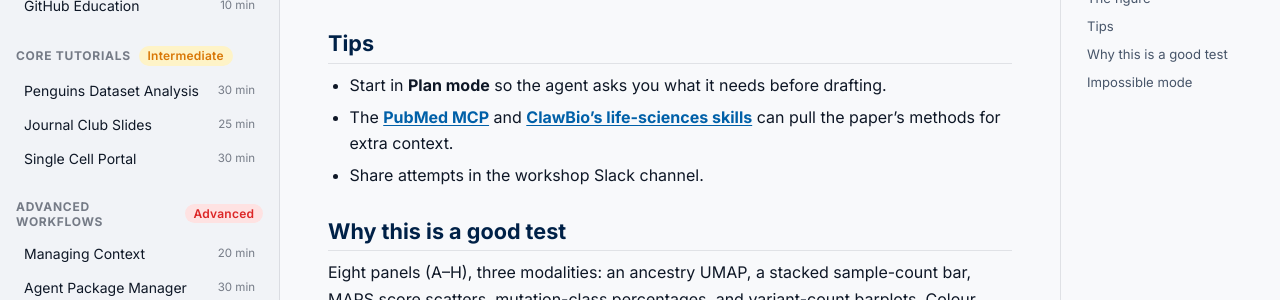
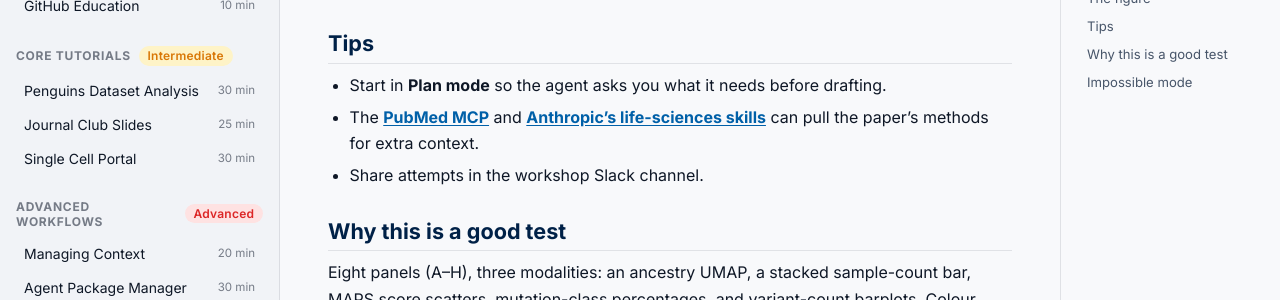
Before and after one commit to neurogenomics/agentic-life-sciences-tutorial, a Jekyll site: the page built from tutorials/08-figure-legend-challenge.md, in a window 1280 px wide and 900 px high, scrolled down 898 px. Shown: the part 153-453 px from the top of the window. Built offline with Jekyll 4.4.1, drawn with Linux system fonts in a browser that asks for light colours.

Commit message:
Rename ClawBio to Anthropic for life-sciences skills link

```diff
--- a/tutorials/08-figure-legend-challenge.md
+++ b/tutorials/08-figure-legend-challenge.md
@@ -27,7 +27,7 @@ Can your agent write a figure legend as well as the authors did?
 ## Tips
 
 - Start in **Plan mode** so the agent asks you what it needs before drafting.
-- The [**PubMed MCP**](https://claude.ai/mcp) and [**ClawBio's life-sciences skills**](https://www.anthropic.com/solutions/life-sciences) can pull the paper's methods for extra context.
+- The [**PubMed MCP**](https://claude.ai/mcp) and [**Anthropic's life-sciences skills**](https://www.anthropic.com/solutions/life-sciences) can pull the paper's methods for extra context.
 - Share attempts in the workshop Slack channel.
 
 ## Why this is a good test
```
